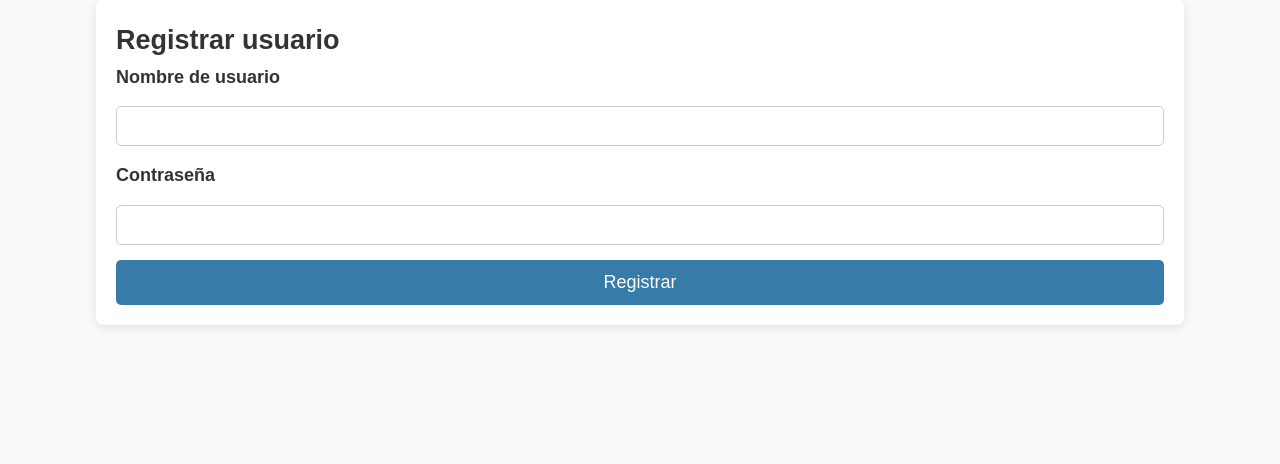
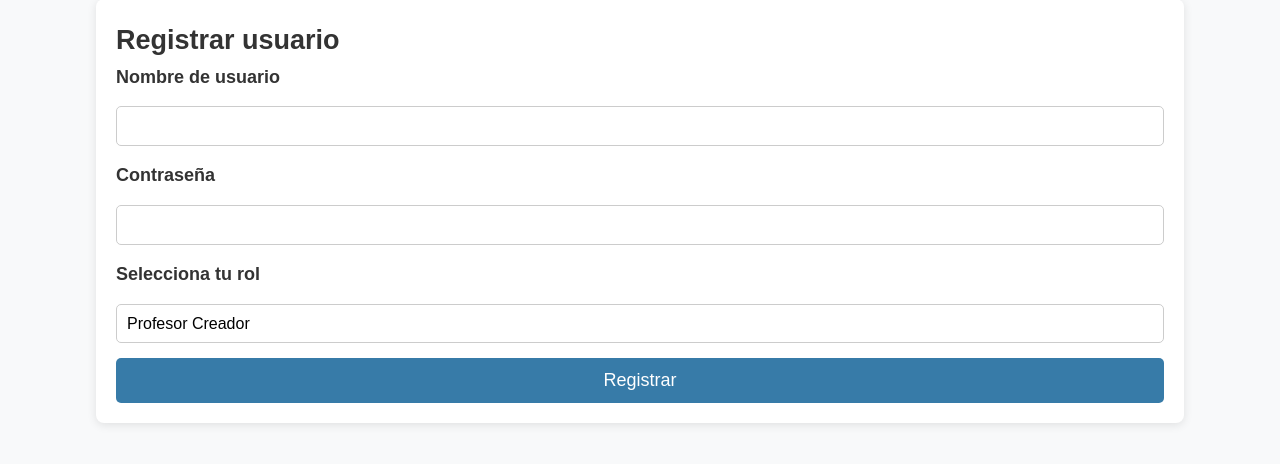
Before and after one commit to IvanInfanteGonzalez26/estadia, a Flask app: page /auth/register in a window 1280 px wide. Shown: the part 89-553 px from the top of the page. Run offline with Flask 3, Linux system fonts and the light colour scheme.

Commit message:
Version con Roles (Sin backend)

```diff
--- a/static/css/styles.css
+++ b/static/css/styles.css
@@ -99,12 +99,24 @@ form label {
     font-weight: bold;
 }
 
-form input, form textarea {
+form input, form textarea, form select{
     width: 100%;
     padding: 10px;
     border: 1px solid #ccc;
     border-radius: 5px;
     font-size: 16px;
+}
+
+form select {
+    appearance: none; /* Oculta el estilo por defecto del navegador */
+    background-color: #fff;
+    cursor: pointer;
+}
+
+/* Efecto al pasar el mouse o seleccionar */
+form select:hover, form select:focus {
+    border-color: #377ba8;
+    outline: none;
 }
 
 form input[type="submit"] {
--- a/templates/auth/register.html
+++ b/templates/auth/register.html
@@ -9,6 +9,15 @@
         <input type="text" name="username" id="username" required>
         <label for="password">Contraseña</label>
         <input type="password" name="password" id="password" required>
+
+        <label for="role">Selecciona tu rol</label>
+        <select name="role" id="role" required>
+            <option value="profesor_creador">Profesor Creador</option>
+            <option value="alumno_creador">Alumno Creador</option>
+            <option value="profesor_lector">Profesor Lector</option>
+            <option value="alumno_lector">Alumno Lector</option>
+        </select>
+
         <input type="submit", value="Registrar">
     </form>
 {% endblock %}
```
